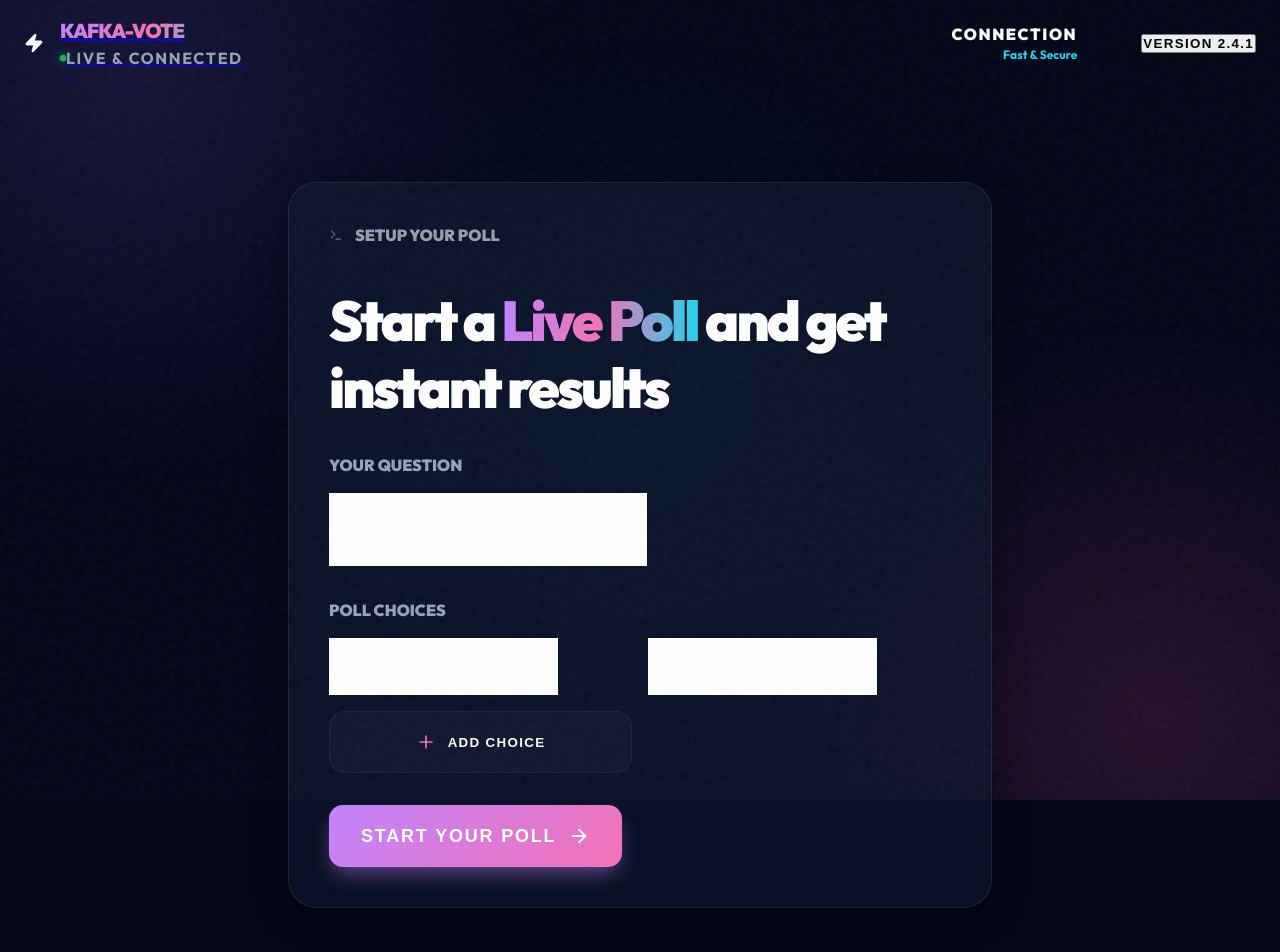
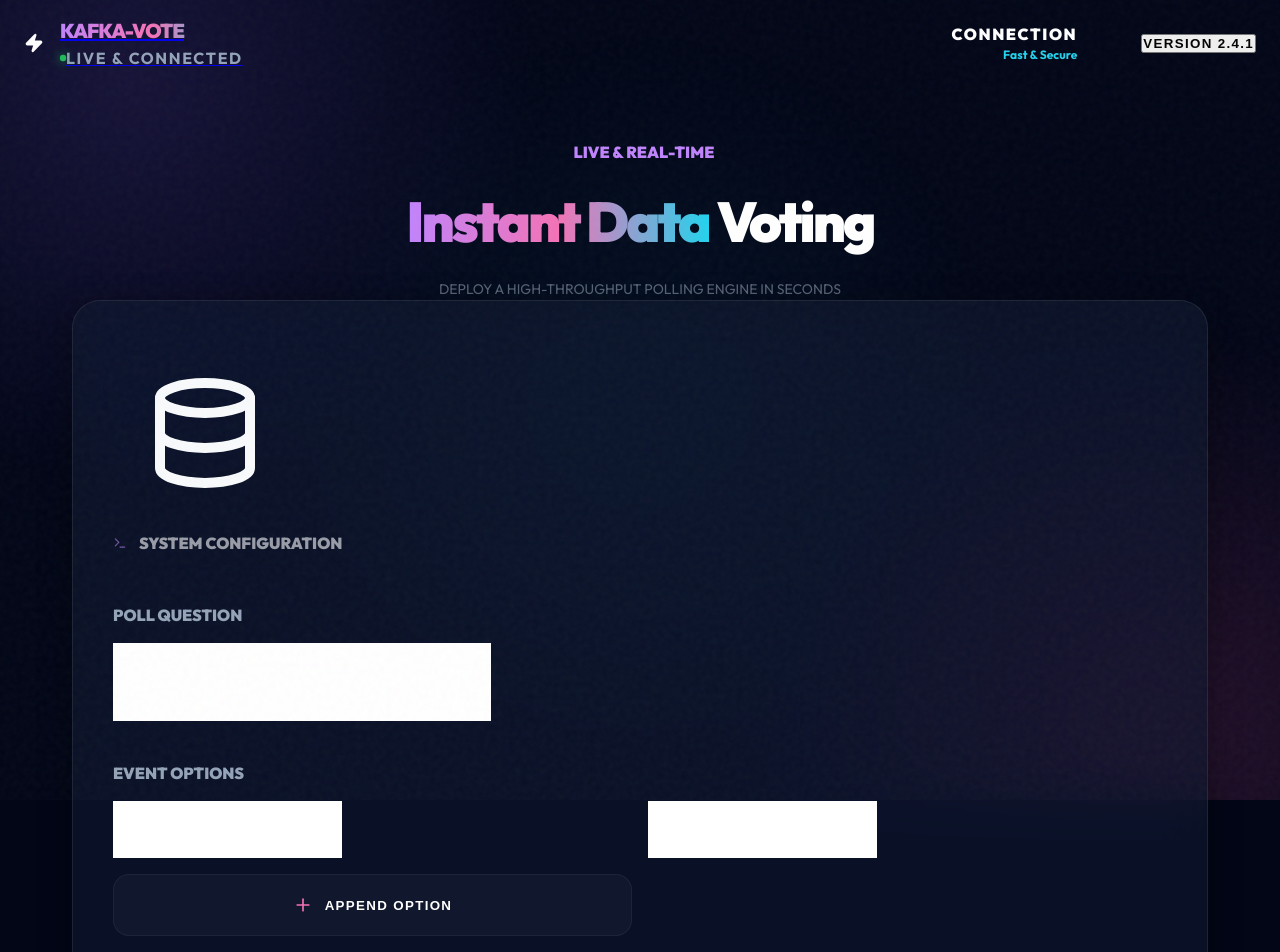
Before and after one commit to geo-cherian-mathew-2k28/kafka-project, a React (Vite) app in the folder client/: page / in a window 1280 px wide. Shown: the top 952 px of the page. Built offline with nearby package versions, Linux system fonts and the light colour scheme.

Commit message:
Fix: Final bridge for duplicate counting and premium creation UI

```diff
--- a/client/src/App.jsx
+++ b/client/src/App.jsx
@@ -67,51 +67,66 @@ const CreatePoll = () => {
     };
 
     return (
-        <div className="container max-w-3xl">
-            <motion.div initial={{ opacity: 0, y: 30 }} animate={{ opacity: 1, y: 0 }} className="glass-card mt-12 bg-gradient-to-br from-[#0f172a] to-[#020617]">
-                <div className="flex items-center gap-3 mb-10 opacity-60 uppercase font-black tracking-[0.4em] text-[10px]">
-                    <Terminal size={14} className="text-primary" /> Setup Your Poll
+        <div className="container max-w-4xl pt-12">
+            <motion.div initial={{ opacity: 0, y: 20 }} animate={{ opacity: 1, y: 0 }} className="text-center mb-16">
+                <div className="inline-flex items-center gap-2 px-4 py-2 bg-primary/10 border border-primary/20 rounded-full text-[10px] font-black text-primary uppercase tracking-[0.3em] mb-6">
+                    <span className="w-2 h-2 bg-primary rounded-full animate-pulse" /> Live & Real-time
                 </div>
-                <h1 className="text-left mb-8">Start a <span className="gradient-text">Live Poll</span> and get instant results</h1>
+                <h1 className="text-6xl font-black mb-6 tracking-tighter leading-none"><span className="gradient-text">Instant Data</span> Voting</h1>
+                <p className="text-muted text-sm font-medium tracking-wide uppercase opacity-60">Deploy a high-throughput polling engine in seconds</p>
+            </motion.div>
 
-                <div className="space-y-8">
+            <motion.div initial={{ opacity: 0, scale: 0.98 }} animate={{ opacity: 1, scale: 1 }} className="glass-card bg-gradient-to-br from-[#0f172a] to-[#020617] relative overflow-hidden">
+                <div className="absolute top-0 right-0 p-8 opacity-10">
+                    <Database size={120} />
+                </div>
+
+                <div className="relative z-10">
+                    <div className="flex items-center gap-3 mb-12 pb-6 border-b border-white/5 opacity-60 uppercase font-black tracking-[0.4em] text-[10px]">
+                        <Terminal size={14} className="text-primary" /> System Configuration
+                    </div>
+
+                    <div className="space-y-10">
                         <div className="group">
-                        <label className="text-[10px] font-black text-muted uppercase tracking-[0.3em] mb-4 block group-focus-within:text-primary transition-colors">Your Question</label>
+                            <label className="text-[10px] font-black text-muted uppercase tracking-[0.3em] mb-4 block group-focus-within:text-primary transition-colors">Poll Question</label>
                             <input
-                            placeholder="e.g., What should we have for lunch?"
-                            className="w-full bg-white/5 border-white/10 rounded-2xl p-6 text-xl font-bold transition-all"
+                                placeholder="What's on your mind?"
+                                className="w-full bg-white/5 border-white/10 rounded-2xl p-6 text-2xl font-black tracking-tight transition-all placeholder:opacity-20"
                                 onChange={e => setQuestion(e.target.value)}
                             />
                         </div>
 
                         <div>
-                        <label className="text-[10px] font-black text-muted uppercase tracking-[0.3em] mb-4 block">Poll Choices</label>
+                            <label className="text-[10px] font-black text-muted uppercase tracking-[0.3em] mb-4 block">Event Options</label>
                             <div className="grid grid-cols-1 md:grid-cols-2 gap-4">
                                 {options.map((opt, i) => (
                                     <motion.div key={i} layout className="relative">
                                         <input
-                                        placeholder={`Choice ${i + 1}`}
-                                        className="w-full bg-white/5 border-white/10 rounded-2xl px-6 py-5 font-bold transition-all"
+                                            placeholder={`Option ${i + 1}`}
+                                            className="w-full bg-white/5 border-white/10 rounded-2xl px-6 py-5 font-bold transition-all placeholder:opacity-20"
                                             value={opt}
                                             onChange={e => updateOption(i, e.target.value)}
                                         />
                                     </motion.div>
                                 ))}
-                            <button onClick={addOption} className="option-card border-dashed border-white/10 flex justify-center items-center gap-3 py-5 hover:bg-white/[0.05] transition-all">
+                                <button onClick={addOption} className="option-card border-dashed border-white/10 flex justify-center items-center gap-3 py-5 hover:bg-white/[0.05] transition-all bg-white/[0.02]">
                                     <Plus size={20} className="text-secondary" />
-                                <span className="text-[10px] font-black uppercase tracking-widest">Add Choice</span>
+                                    <span className="text-[10px] font-black uppercase tracking-widest">Append Option</span>
                                 </button>
                             </div>
                         </div>
 
+                        <div className="pt-6">
                             <button
                                 onClick={handleCreate}
                                 disabled={loading || !question}
-                        className="btn btn-primary w-full py-5 text-lg flex items-center justify-center gap-3 disabled:opacity-50 disabled:cursor-not-allowed group"
+                                className="btn btn-primary w-full py-6 text-lg flex items-center justify-center gap-4 disabled:opacity-50 disabled:cursor-not-allowed group shadow-2xl"
                             >
-                        {loading ? 'Launching...' : 'START YOUR POLL'}
+                                {loading ? 'DEPLOYING ENGINE...' : 'INITIALIZE LIVE POLL'}
                                 <ArrowRight size={22} className="group-hover:translate-x-1 transition-transform" />
                             </button>
+                        </div>
+                    </div>
                 </div>
             </motion.div>
         </div>
@@ -133,10 +148,20 @@ const OwnerDashboard = () => {
         const wsHost = window.location.hostname === 'localhost' ? 'localhost:5000' : window.location.host;
         const socket = new WebSocket(`${wsProtocol}://${wsHost}/ws?pollId=${pollId}&role=owner`);
 
+        const lastMsgId = { current: null };
+
         socket.onmessage = (event) => {
             const data = JSON.parse(event.data);
             if (data.type === 'VOTE_EVENT') {
-                setPoll(prev => prev ? { ...prev, votes: data.votes, totalVotes: data.totalVotes } : prev);
+                // Duplicate Prevention: Check if we already processed this message ID
+                if (data.metadata?.id && lastMsgId.current === data.metadata.id) return;
+                lastMsgId.current = data.metadata.id;
+
+                setPoll(prev => ({
+                    ...prev,
+                    totalVotes: data.totalVotes,
+                    votes: data.votes
+                }));
                 setKafkaEvents(prev => [data.metadata, ...prev].slice(0, 6));
             }
         };
```
Also changed, not shown: 1 other file (tests, documents, lock files or other folders). Lines whose indentation alone changed are shown as unchanged.
